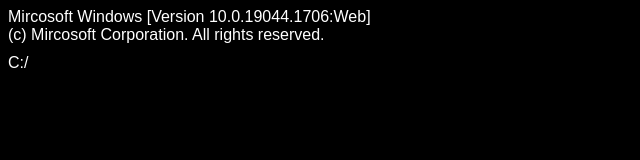
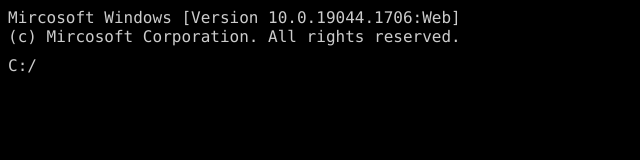
Before and after one commit to BartenderWinery/HTML-CMD, a plain HTML site: page web.html in a window 1280 px wide. Shown: the whole page, without its empty margins (0-640 px from the left). Drawn offline with Linux system fonts and the light colour scheme.

Commit message:
exact appearance recreation

```diff
--- a/web.html
+++ b/web.html
@@ -14,7 +14,7 @@
 </head>
 <body>
     <div id="terminal">
-        <p style="color:white;margin:0px;font-family:sans-serif" id="cursor">C:/<input onblur="if(parent==self){this.focus()}" autofocus></input></p>
+        <p style="color:rgb(204,204,204);margin:0px;font-family:consolas" id="cursor">C:/<input onblur="if(parent==self){this.focus()}" autofocus></input></p>
     </div>
     <script>
         var line=0;
@@ -22,8 +22,8 @@
         function compile(data){
             for(var i=0; i<data.length; i++){
                 line++; function insert(data){terminal.insertAdjacentHTML("beforeBegin",data)}
-                if(data[i]){insert("<p style='color:white;margin:0px;font-family:sans-serif' id='"+line+"'>"+data[i]+"</p>")}else{
-                    insert("<p style='color:white;margin:0px;height:10px' id='"+line+"''></p>")}}
+                if(data[i]){insert("<p style='color:rgb(204,204,204);margin:0px;font-family:consolas' id='"+line+"'>"+data[i]+"</p>")}else{
+                    insert("<p style='color:rgb(204,204,204);margin:0px;height:10px' id='"+line+"''></p>")}}
             }
         window.onload=function(){
             compile(["Mircosoft Windows [Version 10.0.19044.1706:Web]","(c) Mircosoft Corporation. All rights reserved.",""])}
```
